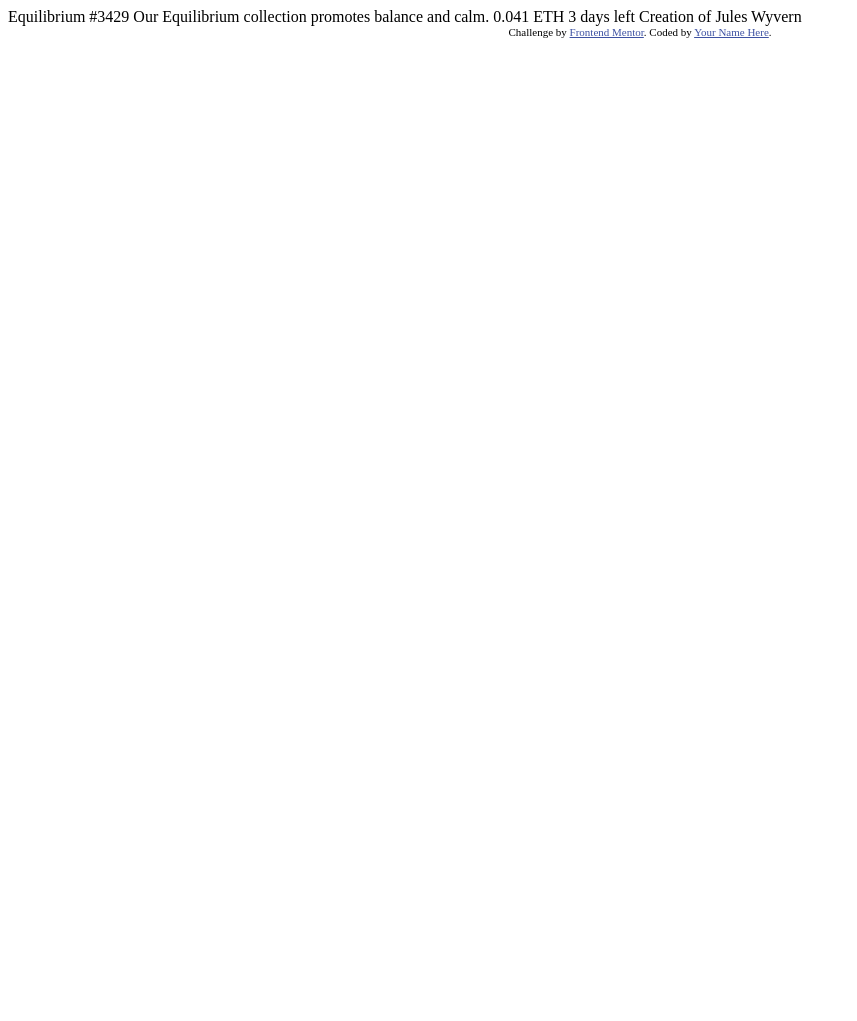
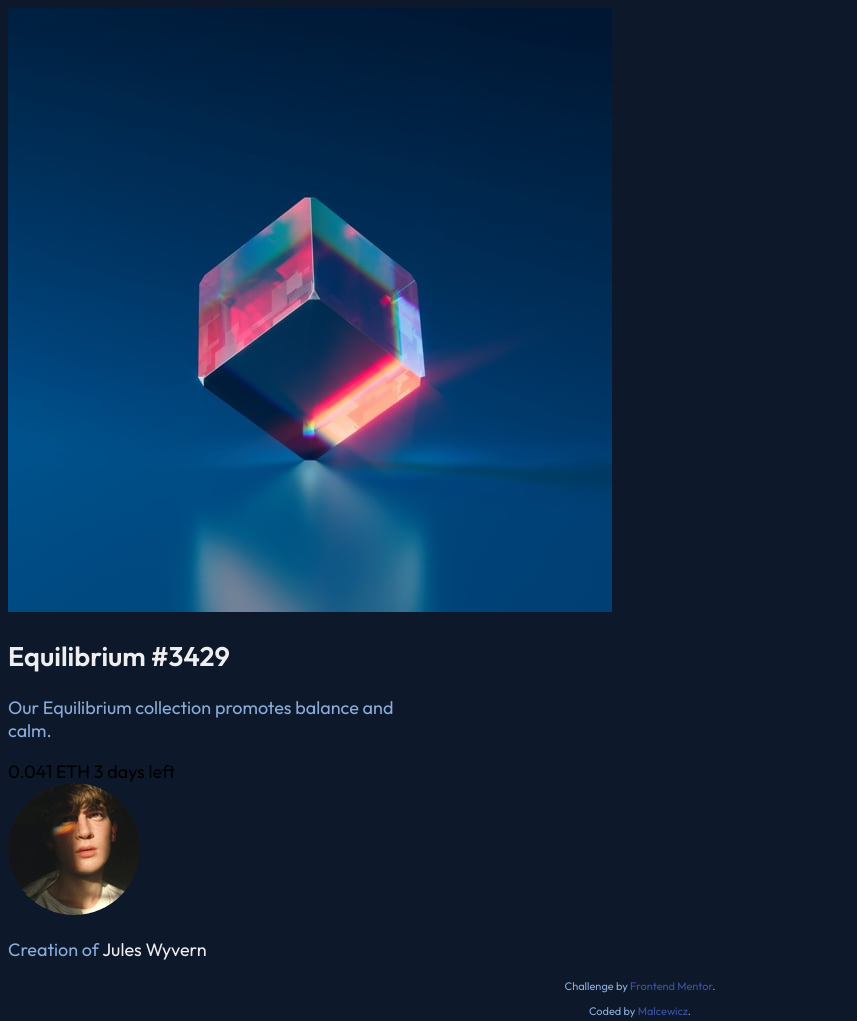
Before and after one commit to Malcewicz/nft-preview-card, a plain HTML site: page index.html in a window 1280 px wide. Shown: the whole page, without its empty margins (0-857 px from the left). Before the commit the page ends 800 px from the top, so only its background shows below. Drawn offline with Linux system fonts and the light colour scheme.

Commit message:
first part update

```diff
--- a/index.html
+++ b/index.html
@@ -3,31 +3,32 @@
 <head>
   <meta charset="UTF-8">
   <meta name="viewport" content="width=device-width, initial-scale=1.0"> <!-- displays site properly based on user's device -->
-
   <link rel="icon" type="image/png" sizes="32x32" href="./images/favicon-32x32.png">
-
+  <link rel="stylesheet" href="style.css">
   <title>Frontend Mentor | NFT preview card component</title>
-
-  <!-- Feel free to remove these styles or customise in your own stylesheet 👍 -->
-  <style>
-    .attribution { font-size: 11px; text-align: center; }
-    .attribution a { color: hsl(228, 45%, 44%); }
-  </style>
 </head>
 <body>
+  <div class="main">
+    <div class="photo">
+      <img src="images/image-equilibrium.jpg" alt="Equilibrium image">
+    </div>
 
-  Equilibrium #3429
+    <div class="description">
+      <h2><a href="#">Equilibrium #3429</a></h2>
+      <p>Our Equilibrium collection promotes balance and calm.</p>
+      <span class="eth">0.041 ETH</span>
+      <span class="time">3 days left</span>
+    </div>
 
-  Our Equilibrium collection promotes balance and calm.
-
-  0.041 ETH
-  3 days left
-
-  Creation of Jules Wyvern
+    <div class="author">
+      <img src="images/image-avatar.png" alt="avatar">
+      <p>Creation of <a href="#">Jules Wyvern</a></p>
+    </div>
+  </div>
 
   <div class="attribution">
-    Challenge by <a href="https://www.frontendmentor.io?ref=challenge" target="_blank">Frontend Mentor</a>.
-    Coded by <a href="#">Your Name Here</a>.
+    <p>Challenge by <a href="https://www.frontendmentor.io?ref=challenge" target="_blank">Frontend Mentor</a>.</p>
+    <p>Coded by <a href="https://www.github.com/Malcewicz">Malcewicz</a>.</p>
   </div>
 </body>
 </html>
--- /dev/null
+++ b/style.css
@@ -0,0 +1,57 @@
+@import url('//fonts.googleapis.com/css2?family=Outfit:wght@300;400;600&display=swap');
+
+
+/* ------
+    Main
+   ------ */
+:root {
+    --soft-blue: hsl(215, 51%, 70%);
+    --cyan: hsl(178, 100%, 50%);
+    --main-bg: hsl(217, 54%, 11%);
+    --card-bg: hsl(216, 50%, 16%);
+    --line: hsl(215, 32%, 27%);
+}
+
+body {
+    font-size: 18px;
+    font-family: 'Outfit', sans-serif;
+    background-color: var(--main-bg);
+}
+
+.main {
+    width: 400px;
+    height: fit-content;
+    justify-content: center;
+}
+
+/* ------
+    Text
+   ------ */
+h2 {
+    color: #eee;
+}
+
+p {
+    color: hsl(215, 51%, 70%);
+}
+
+a {
+    text-decoration: none;
+    color: #eee;
+}
+
+a:hover {
+    color: var(--cyan);
+}
+
+/* -------------
+    Attribution
+   ------------- */
+.attribution {
+    font-size: 11px;
+    text-align: center;
+}
+
+.attribution a {
+    color: hsl(228, 45%, 44%);
+}
```
